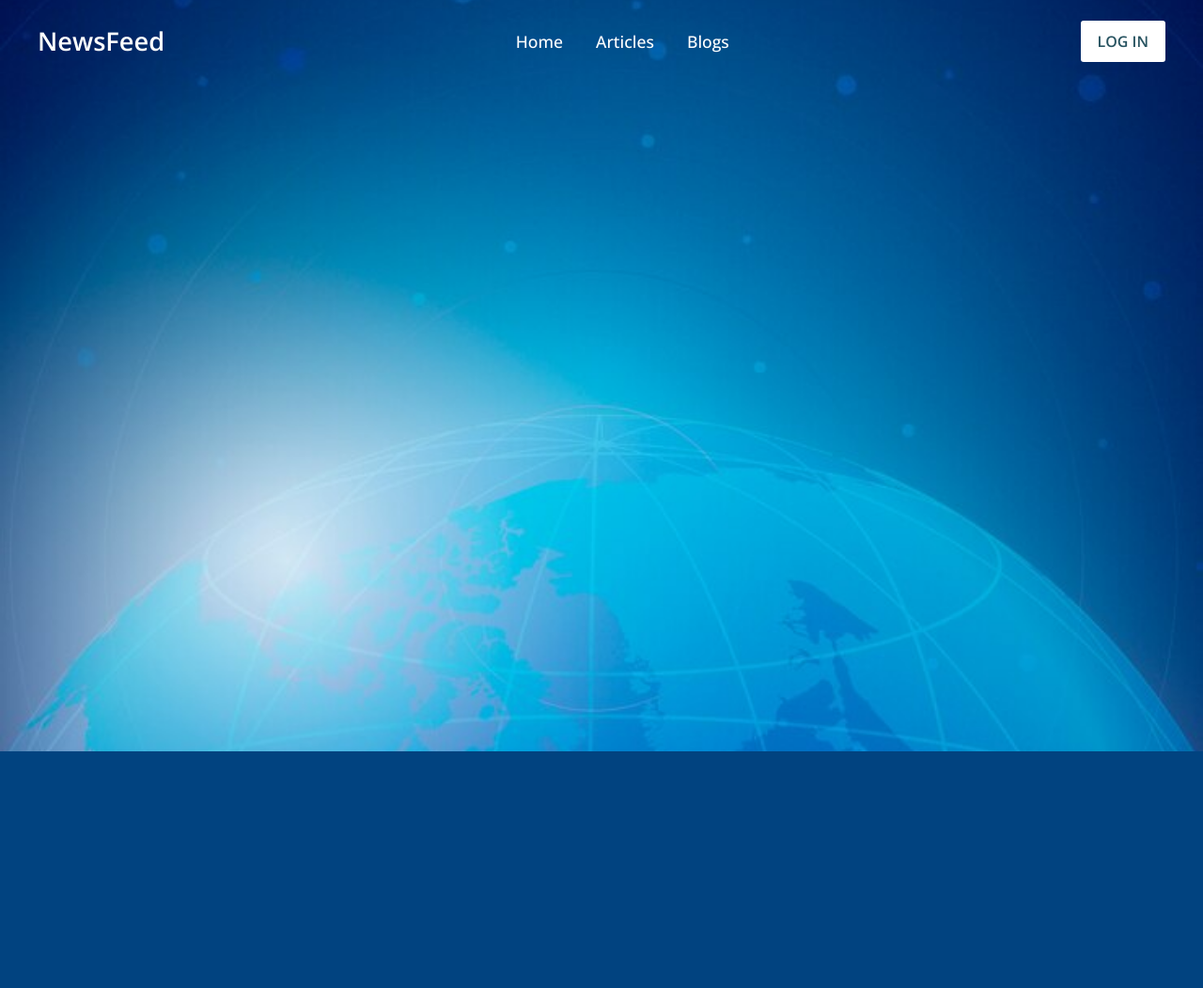
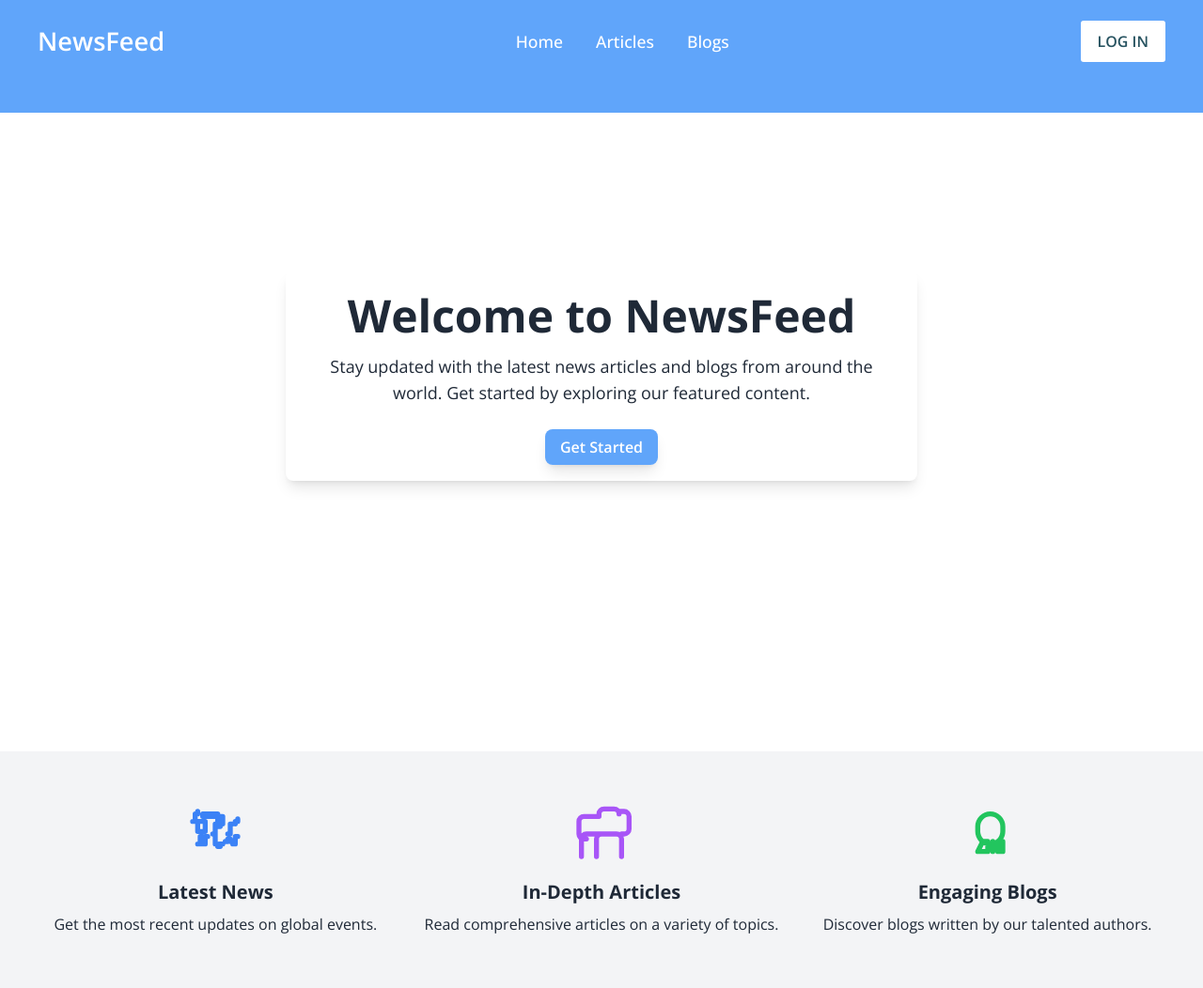
Before and after one commit to Ande12/tikosoft-News-Feed-Sytem, a PHP site: page / in a window 1280 px wide. Shown: the whole page at 94% size. Before the commit the page ends 800 px from the top, so only its background shows below. Run offline with PHP 8.4, Linux system fonts and the light colour scheme; some libraries are stand-ins or nearby versions.

Commit message:
adjust issues with home page

```diff
--- a/header.php
+++ b/header.php
@@ -14,7 +14,7 @@
 </head>
 <body>
     <!-- header -->
-    <header>
+    <header class="bg-blue-400 w-full z-50 h-[15vh]">
         <nav class="navbar">
             <span class="hamburger-btn material-symbols-rounded">menu</span>
             <a href="#" class="logo">
--- a/index.php
+++ b/index.php
@@ -1,6 +1,54 @@
 <?php
     include_once 'header.php';
 ?>
+
+<section class="flex flex-col items-center justify-center bg-white h-dvh text-gray-800 p-8">
+    <div class="max-w-2xl text-center bg-white p-6 rounded-lg shadow-lg">
+        <h1 class="text-5xl font-extrabold mb-4">Welcome to NewsFeed</h1>
+        <p class="text-lg mb-8">
+            Stay updated with the latest news articles and blogs from around the world. Get started by exploring our featured content.
+        </p>
+        <a href="blog.php" class="bg-blue-400 hover:bg-blue-500 text-white font-semibold py-2 px-4 rounded-lg transition duration-300 shadow-lg">
+            Get Started
+        </a>
+    </div>
+</section>
+
+<!-- Optional: Add some icons and illustrations -->
+<section class="bg-gray-100 py-12">
+    <div class="container mx-auto px-6 text-gray-800">
+        <div class="flex flex-wrap">
+            <div class="w-full md:w-1/3 px-4 py-2">
+                <div class="text-center">
+                    <svg class="w-16 h-16 mx-auto mb-4 text-blue-500" fill="none" stroke="currentColor" viewBox="0 0 24 24" xmlns="http://www.w3.org/2000/svg">
+                        <path stroke-linecap="round" stroke-linejoin="round" stroke-width="2" d="M13 16h-1v-4h-1m6 0h1v-4h1M3 7h1V4h1m0 12h1v-3h1m12 3h1v-3h1M7 16h1v-3h1M4 7V4h1V3m16 3v1h-1v1m-6 0v-3h-1V4H7v1h6v4h1m0-4h1v3m-4 4h1v-4h1v-1h1m-7 4h1v-4H5v4h1zm9 4h1v-1h1v1h1v1m-4 0h-1v1h-1v-1h-1"></path>
+                    </svg>
+                    <h3 class="text-xl font-bold mb-2">Latest News</h3>
+                    <p>Get the most recent updates on global events.</p>
+                </div>
+            </div>
+            <div class="w-full md:w-1/3 px-4 py-2">
+                <div class="text-center">
+                    <svg class="w-16 h-16 mx-auto mb-4 text-purple-500" fill="none" stroke="currentColor" viewBox="0 0 24 24" xmlns="http://www.w3.org/2000/svg">
+                        <path stroke-linecap="round" stroke-linejoin="round" stroke-width="2" d="M20 21v-7a2 2 0 00-2-2h-6a2 2 0 00-2 2v7m-6 0v-7a2 2 0 012-2h6m8 0h1a2 2 0 002-2v-5a2 2 0 00-2-2h-2V4a2 2 0 00-2-2h-4a2 2 0 00-2 2v1h-6a2 2 0 00-2 2v5a2 2 0 002 2h1"></path>
+                    </svg>
+                    <h3 class="text-xl font-bold mb-2">In-Depth Articles</h3>
+                    <p>Read comprehensive articles on a variety of topics.</p>
+                </div>
+            </div>
+            <div class="w-full md:w-1/3 px-4 py-2">
+                <div class="text-center">
+                    <svg class="w-16 h-16 mx-auto mb-4 text-green-500" fill="none" stroke="currentColor" viewBox="0 0 24 24" xmlns="http://www.w3.org/2000/svg">
+                        <path stroke-linecap="round" stroke-linejoin="round" stroke-width="2" d="M8 11V9a5 5 0 0110 0v2a5 5 0 01-10 0zm8 4h2v4h-2zm-2 0v4m-4-4h2v4H8z"></path>
+                    </svg>
+                    <h3 class="text-xl font-bold mb-2">Engaging Blogs</h3>
+                    <p>Discover blogs written by our talented authors.</p>
+                </div>
+            </div>
+        </div>
+    </div>
+</section>
+
 
 <?php
             if (isset($_SESSION["useruid"])) {
--- a/newsfeed/css/style.css
+++ b/newsfeed/css/style.css
@@ -10,7 +10,7 @@
 body {
     height: 100vh;
     width: 100%;
-    background: url('../images/news-1.jpg') center/ cover no-repeat;
+    background-color: white !important;
 }
 
 header {
@@ -149,14 +149,14 @@ header {
 
 .login .form-details {
     padding: 0 40px;
-    background: url("../images/logs-3.jpg");
+    /* background: url("../images/logs-3.jpg"); */
     background-position: center;
     background-size: cover;
 }
 
 .signup .form-details {
     padding: 0 40px;
-    background: url("../images/register-2.jpg");
+    /* background: url("../images/register-2.jpg"); */
     background-position: center;
     background-size: cover;
 }
```
Also changed, not shown: newsfeed/images/news-1.jpg (deleted).
